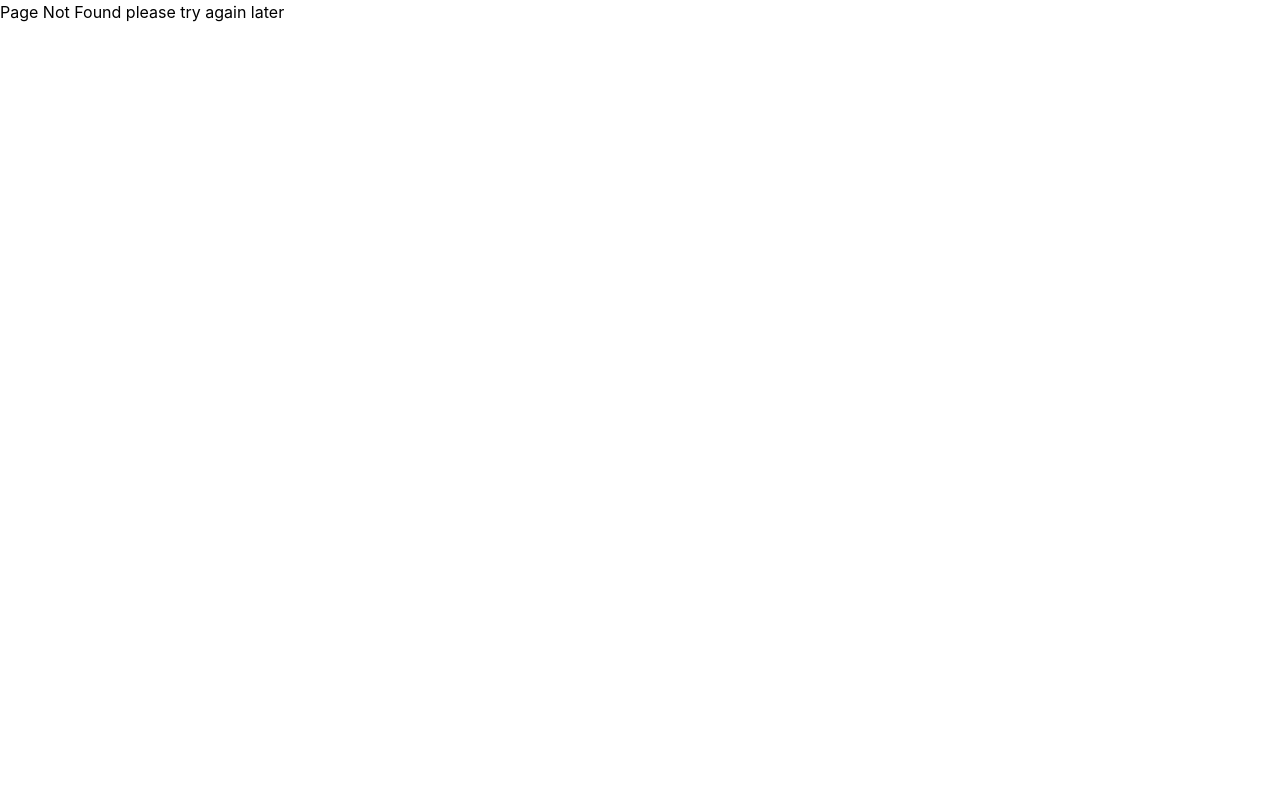
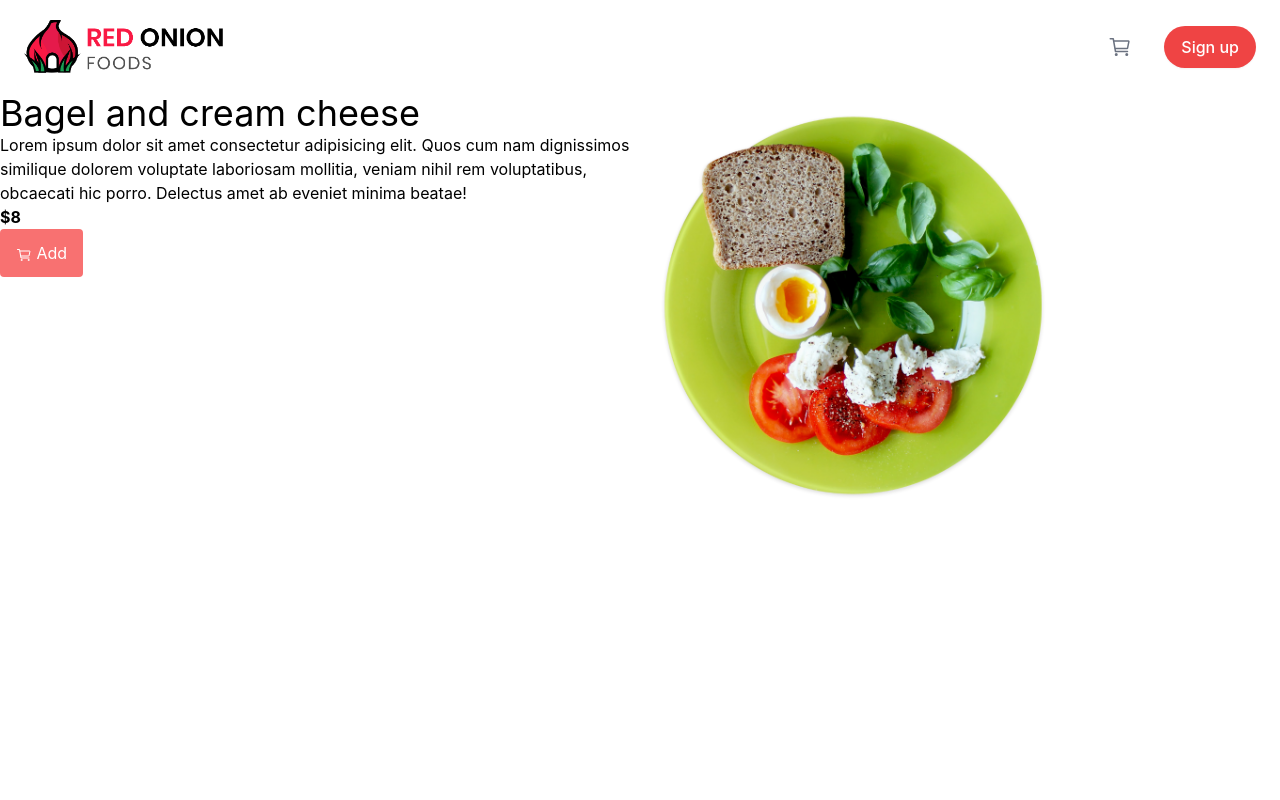
Before and after one commit to Jobayer-Majumder/red-onion, a React (Create React App) app: page /menu/1 in a window 1280 px wide. Before the commit this address had no page. Shown: the top 800 px of the page. Built offline with nearby package versions, Linux system fonts and the light colour scheme.

Commit message:
menuDetails component added

```diff
--- a/src/App.js
+++ b/src/App.js
@@ -6,6 +6,7 @@ import {
 } from 'react-router-dom';
 import Home from './pages/home/Home';
 import Login from './pages/authentication/Login';
+import MenuDetails from './pages/menuDetails/MenuDetails';
 
 
 
@@ -21,6 +22,9 @@ function App() {
           <Route exact path='/'>
             <Home />
           </Route>
+          <Route path='/menu/:id'>
+            <MenuDetails />
+          </Route>
           <Route path='/login'>
             <Login />
           </Route>
--- a/src/components/menus/breakfast/singleBreakfast/SingleBreakfast.jsx
+++ b/src/components/menus/breakfast/singleBreakfast/SingleBreakfast.jsx
@@ -1,10 +1,13 @@
 import React from 'react';
+import { Link } from 'react-router-dom';
+
 
 const SingleBreakfast = ({ breakfast }) => {
-    const { name, desc, img, price } = breakfast;
+    const { name, desc, img, price, id } = breakfast;
 
     return (
         <>
+            <Link to={`/menu/${id}`}>
                 <div className='p-5'>
                     <div className="group hover:shadow-lg py-8 rounded-lg flex flex-col justify-center items-center">
                         <img className='w-1/2' src={img} alt="" />
@@ -15,6 +18,8 @@ const SingleBreakfast = ({ breakfast }) => {
                         </div>
                     </div>
                 </div>
+            </Link>
+
         </>
     );
 };
--- a/src/components/navbar/Navbar.jsx
+++ b/src/components/navbar/Navbar.jsx
@@ -7,12 +7,12 @@ import logo from '../../images/logo2.png';
 
 const Navbar = () => {
     const state = useSelector(state => state?.userData)
-    console.log(state)
+    // console.log(state)
 
 
     return (
         <>
-            <div className="relative bg-white">
+            <div className="relative bg-white sticky">
                 <div className="max-w-7xl mx-auto px-4 sm:px-6">
                     <div className="flex justify-between items-center py-5 md:justify-start md:space-x-10">
                         <div className="flex justify-start lg:w-0 lg:flex-1">
--- /dev/null
+++ b/src/pages/menuDetails/MenuDetails.jsx
@@ -0,0 +1,39 @@
+import React from 'react'
+import { useParams } from 'react-router-dom';
+import { IoCartOutline } from 'react-icons/io5';
+import Footer from '../../components/footer/Footer';
+import breakfastData from '../../components/menus/breakfast/breakfastData/BreakfastData';
+import Navbar from '../../components/navbar/Navbar';
+
+
+
+const MenuDetails = () => {
+    const id = useParams()
+    const parsed = parseInt(id.id)
+    const breakfast = breakfastData.find(data => data.id === parsed);
+    const { name, img, desc, price } = breakfast;
+
+    return (
+        <>
+            <section>
+                <Navbar />
+                <div className="container mx-auto" style={{ minHeight: '100vh' }}>
+                    <div className="grid grid-cols-1 md:grid-cols-2">
+                        <div className="detail">
+                            <h1 className='text-4xl'>{name}</h1>
+                            <p>Lorem ipsum dolor sit amet consectetur adipisicing elit. Quos cum nam dignissimos similique dolorem voluptate laboriosam mollitia, veniam nihil rem voluptatibus, obcaecati hic porro. Delectus amet ab eveniet minima beatae!</p>
+                            <h2 className='font-bold'>${price}</h2>
+                            <button className='px-4 py-3 rounded text-white bg-red-400'><IoCartOutline className='inline' /> Add</button>
+                        </div>
+                        <div className="img">
+                            <img className='w-2/3' src={img} alt="" />
+                        </div>
+                    </div>
+                </div>
+                <Footer />
+            </section>
+        </>
+    )
+}
+
+export default MenuDetails;
```
Lines whose indentation alone changed are shown as unchanged.
